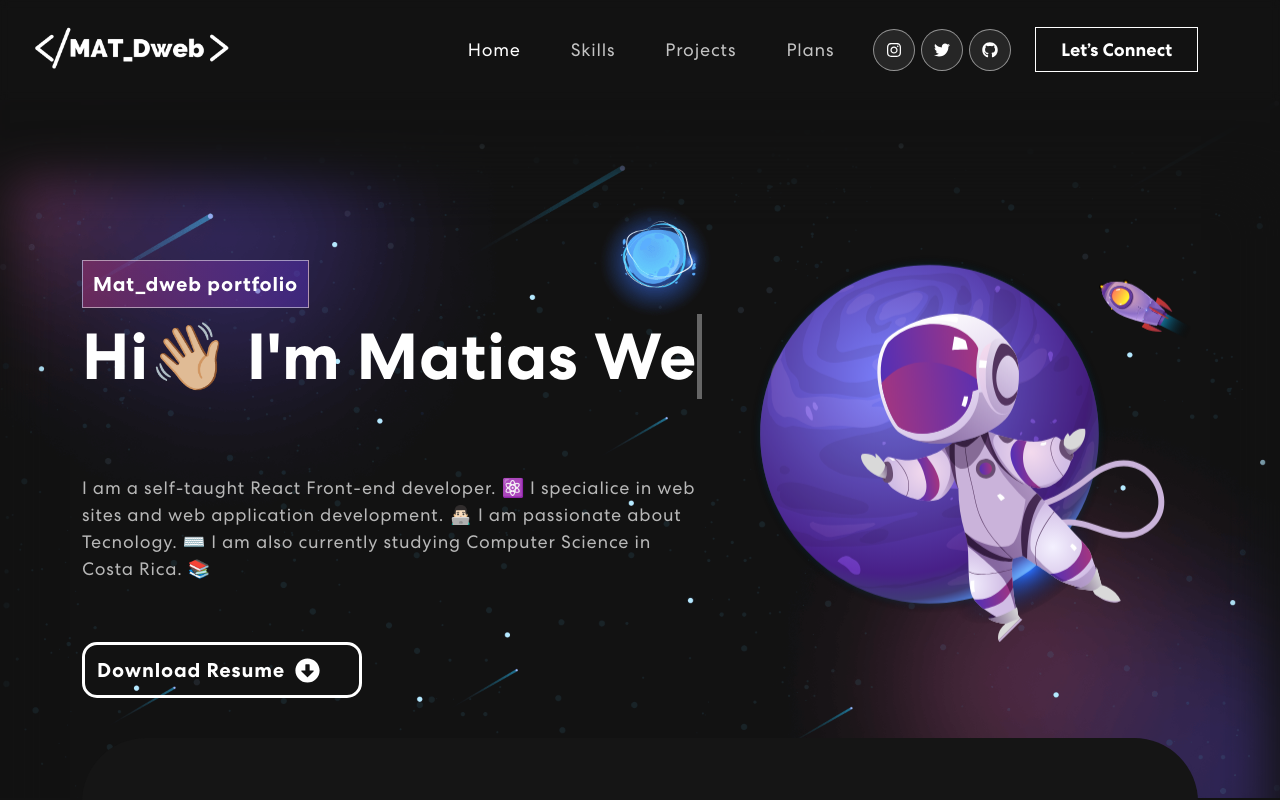
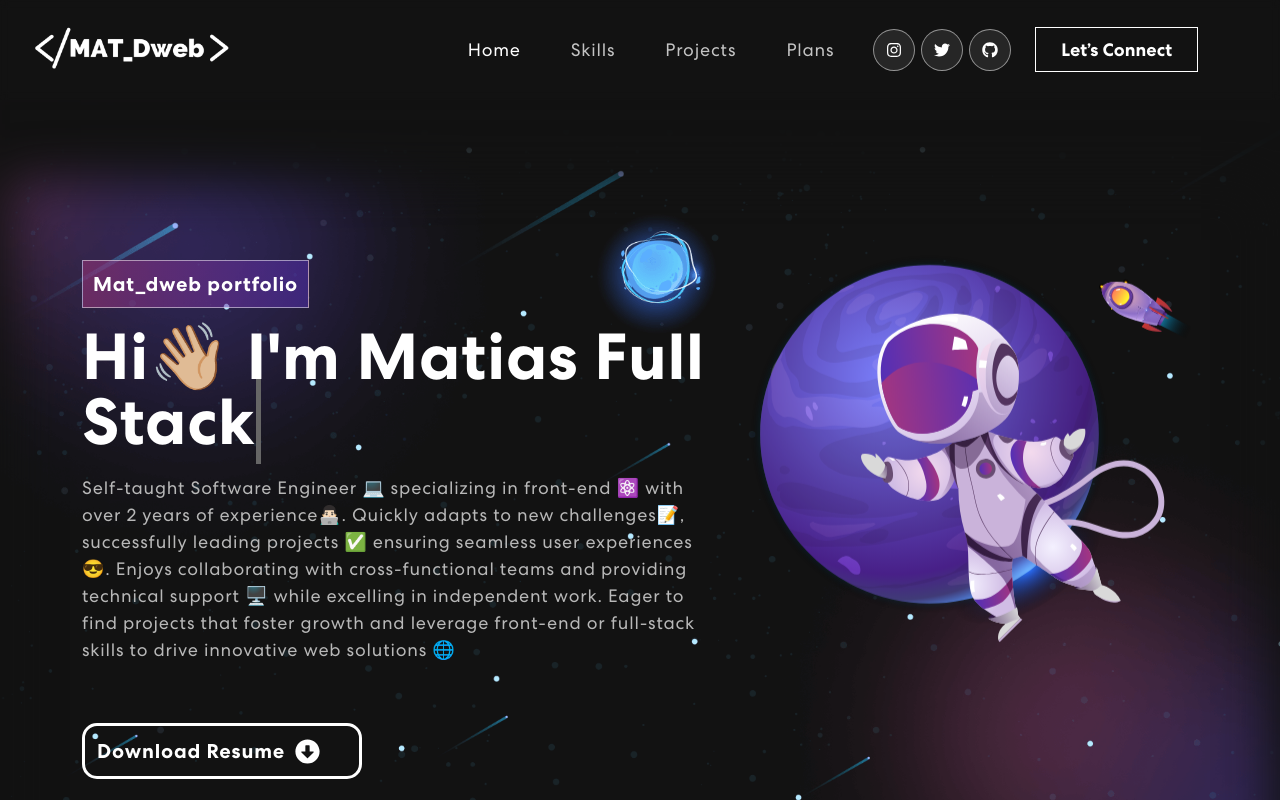
Before and after one commit to Matdweb/my-personal-portfolio-mat_dweb, a React (Create React App) app: page / in a window 1280 px wide. Shown: the top 800 px of the page. Built offline with nearby package versions, Linux system fonts and the light colour scheme; the HTML template or start-up script is replaced by a standard one.

Commit message:
feat(Banner): replace information with new content

```diff
--- a/src/components/Banner.js
+++ b/src/components/Banner.js
@@ -11,8 +11,8 @@ export const Banner = () => {
   const [text, setText] = useState('');
   const [delta, setDelta] = useState(100);
   const [index, setIndex] = useState(1);
-  const toRotate = ["Web Developer", "Web App Developer", "Web Designer", "UI/UX Designer"];
-  const period = 2000;
+  const toRotate = ["Software Engineer", "Full Stack Developer", "UI/UX Designer"];
+  const period = 100;
 
   useEffect(() => {
     let ticker = setInterval(() => {
@@ -29,10 +29,6 @@ export const Banner = () => {
 
     setText(updatedText);
 
-    if (isDeleting) {
-      setDelta(prevDelta => prevDelta / 2);
-    }
-
     if (!isDeleting && updatedText === fullText) {
       setIsDeleting(true);
       setIndex(prevIndex => prevIndex - 1);
@@ -41,7 +37,7 @@ export const Banner = () => {
       setIsDeleting(false);
       setLoopNum(loopNum + 1);
       setIndex(1);
-      setDelta(500);
+      setDelta(period);
     } else {
       setIndex(prevIndex => prevIndex + 1);
     }
@@ -56,8 +52,10 @@ export const Banner = () => {
               {({ isVisible }) =>
                 <div className={isVisible ? "animate__animated animate__fadeIn" : ""}>
                   <span className="tagline">Mat_dweb portfolio</span>
-                  <h1>{`Hi👋🏼 I'm Matias `} <span className="txt-rotate" dataPeriod="1000" data-rotate='[ "Web Developer", "Web Designer", "UI/UX Designer" ]'><span className="wrap">{text}</span></span></h1>
-                  <p>I am a self-taught React Front-end developer. ⚛️ I specialice in web sites and web application development. 👨🏻‍💻 I am passionate about Tecnology. ⌨️ I am also currently studying Computer Science in Costa Rica. 📚 </p>
+                  <h1>{`Hi👋🏼 I'm Matias `} <span className="txt-rotate" dataPeriod="1000" data-rotate='[ "Software Engineer", "Full Stack Developer", "UI/UX Designer" ]'><span className="wrap">{text}</span></span></h1>
+                  <p>
+                    Self-taught Software Engineer 💻 specializing in front-end ⚛️ with over 2 years of experience👨🏻‍💻. Quickly adapts to new challenges📝, successfully leading projects ✅ ensuring seamless user experiences😎. Enjoys collaborating with cross-functional teams and providing technical support 🖥️ while excelling in independent work. Eager to find projects that foster growth and leverage front-end or full-stack skills to drive innovative web solutions 🌐
+                  </p>
                   <a style={{
                     color: "#fff", textDecoration: "none",
                     border: "3px solid #fff", width: "280px",
```
